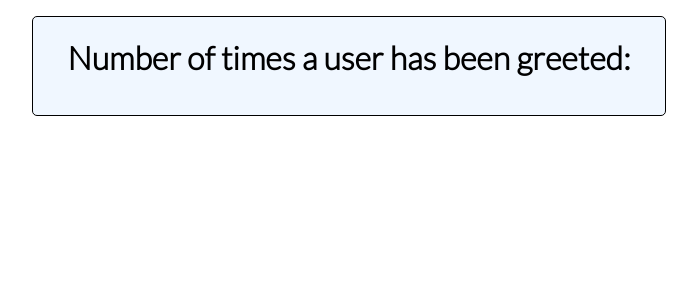
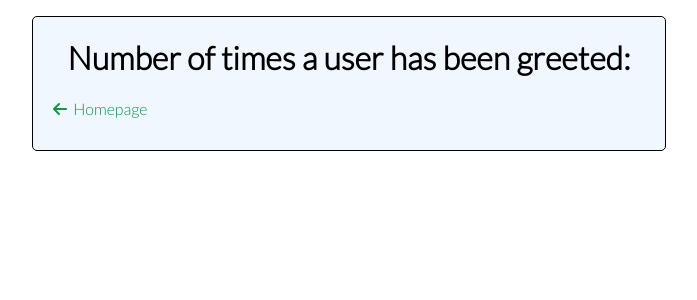
Before and after one commit to Horizyn77/greetings-webapp, a Node server app: a page that uses views/counter.handlebars in a window 1280 px wide. Shown: the top 300 px of the page, without its empty margins (291-988 px from the left). Run offline with Node 20, Linux system fonts and the light colour scheme; some libraries are stand-ins or nearby versions.

Commit message:
added counter on index page and navigation button

```diff
--- a/greetings-webapp.js
+++ b/greetings-webapp.js
@@ -48,6 +48,17 @@ export default function Greetings() {
 
     }
 
+    async function getNumGreeted() {
+
+        const numOfRowsQuery = "SELECT COUNT(*) FROM greetings;";
+
+        const result = await db.one(numOfRowsQuery)
+
+        const numOfRows = parseInt(result.count, 10);
+
+        return numOfRows;
+    }
+
     function greetUser(user, radioBtn) {
         const engGreeting = "Hello";
         const araGreeting = "Marhaba";
@@ -80,6 +91,7 @@ export default function Greetings() {
         getGreeting,
         getCount,
         checkObj,
-        setUserAndCount
+        setUserAndCount,
+        getNumGreeted
     }
 }
--- a/index.js
+++ b/index.js
@@ -20,10 +20,13 @@ app.use(express.json());
 app.use(express.urlencoded({extended: false}));
 
 
-app.get("/", (req, res) => {
-    res.render("index");
+app.get("/", async (req, res) => {
+
+    res.render("index", {
+        numGreeted: await greetings.getNumGreeted()
+    });
 })
-app.post("/", (req, res) => {
+app.post("/", async (req, res) => {
 
     const name = req.body.greetedName;
     const radioBtnSelected = req.body.lang;
@@ -34,7 +37,8 @@ app.post("/", (req, res) => {
     const greeting = greetings.getGreeting();
 
     res.render("index", {
-        greeting
+        greeting,
+        numGreeted: await greetings.getNumGreeted()
     })
 })
 
--- a/public/style.css
+++ b/public/style.css
@@ -180,6 +180,15 @@ input[type="text"]:focus {
     text-decoration: underline;
 }
 
+.backBtn {
+    margin-left: 20px;
+}
+
+.backBtn a {
+    color: #0e9747;
+    text-decoration: none;
+}
+
 @media (min-width: 821px) {
     .langItem {
         display: inline;
--- a/views/counter.handlebars
+++ b/views/counter.handlebars
@@ -3,6 +3,7 @@
 
 {{#each userCount}}
 <p>Hello, <span style="font-weight:bold;">{{@key}}</span> has been greeted <span style="font-weight: bold;">{{this}} time(s)</span></p>
-
 {{/each}}
 </div>
+
+<p class="backBtn"><a href="/"><i class="fa-solid fa-arrow-left"></i> &nbsp;Homepage</a></p>
--- a/views/greetedUsers.handlebars
+++ b/views/greetedUsers.handlebars
@@ -8,3 +8,4 @@
     <p>No users have been greeted</p>
     {{/if}}
 </ul>
+<p class="backBtn"><a href="/"><i class="fa-solid fa-arrow-left"></i> &nbsp;Homepage</a></p>
--- a/views/layouts/main.handlebars
+++ b/views/layouts/main.handlebars
@@ -13,6 +13,7 @@
     <div class="container">
         {{{body}}}
     </div>
+    <script src="https://kit.fontawesome.com/4fa987b37c.js" crossorigin="anonymous"></script>
 </body>
 
 </html>
```
Also changed, not shown: views/index.handlebars (+5 -2 lines).
